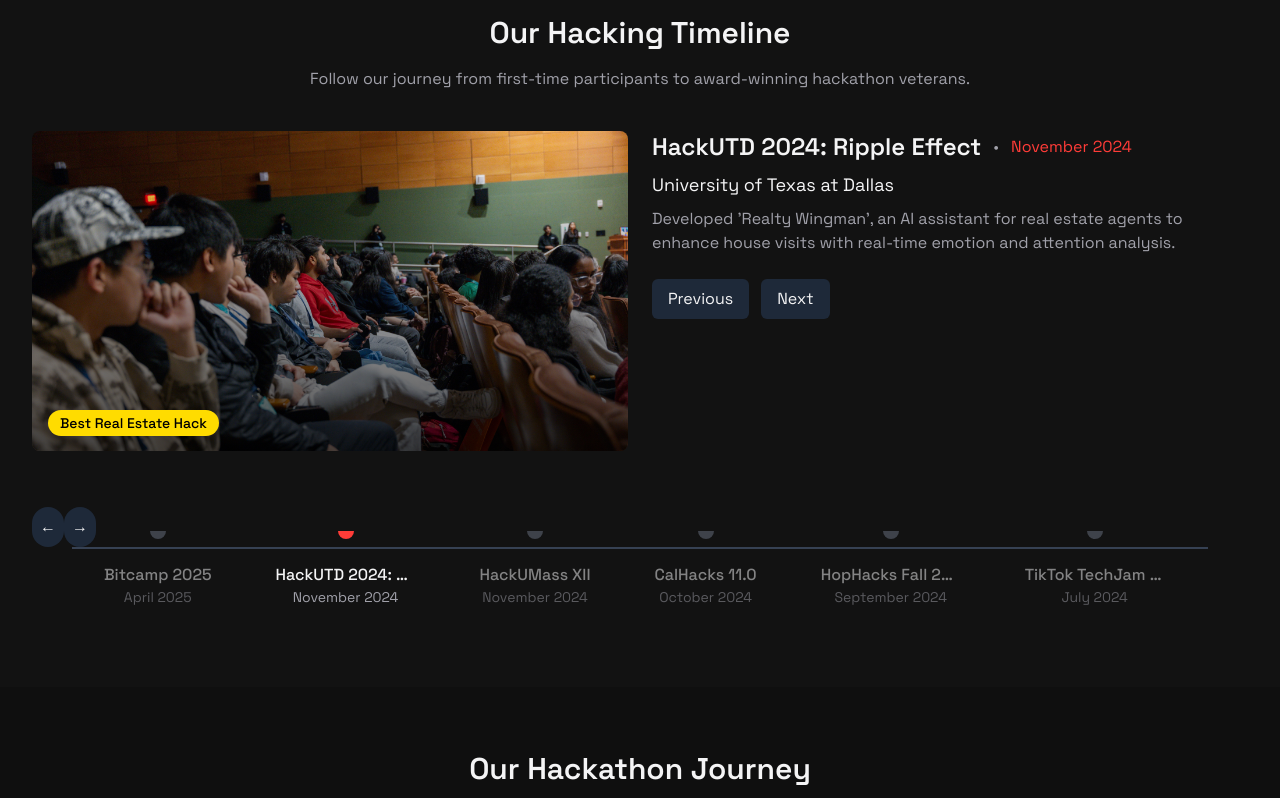
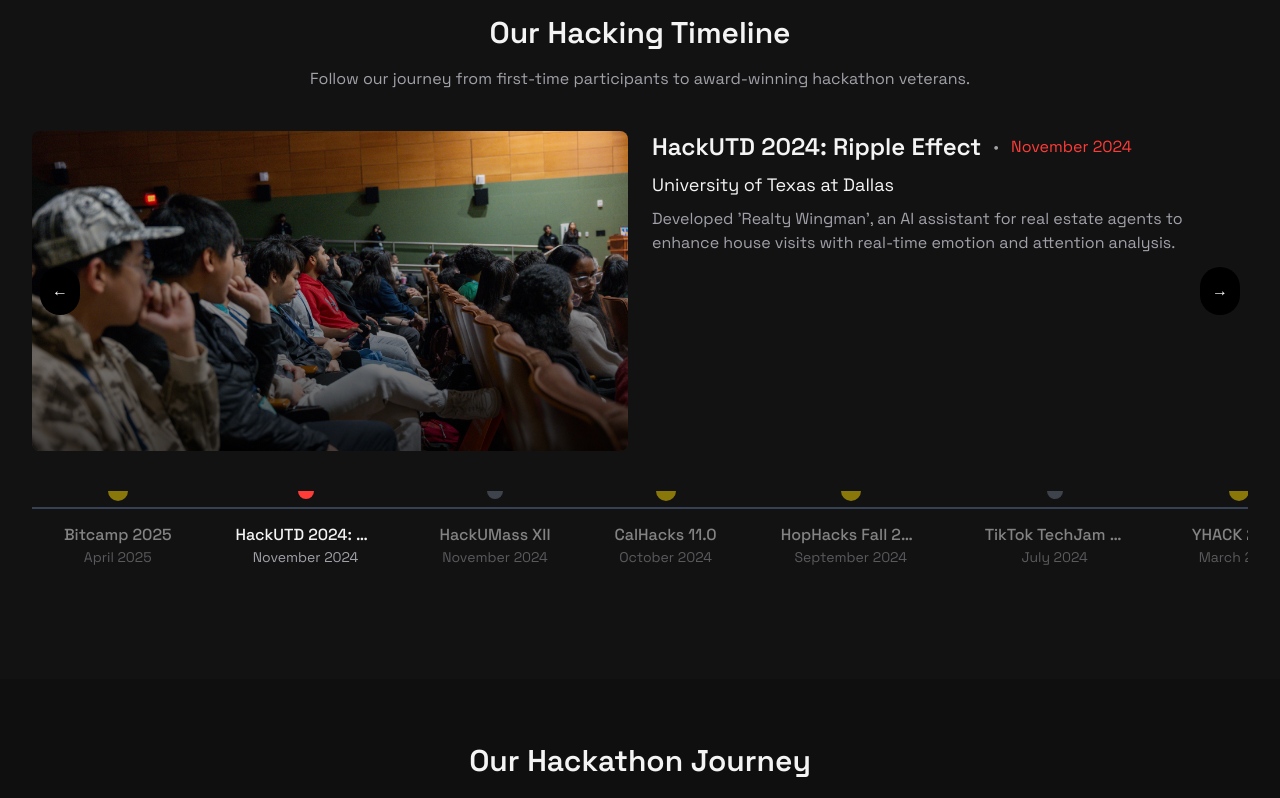
Before and after one commit to VietRocHack/home, a Next.js app: page / in a window 1280 px wide. Shown: the part 2160-2958 px from the top of the page. Built offline with nearby package versions, Linux system fonts and the light colour scheme.

Commit message:
Refactor HackathonTimeline component to remove scrolling functionality and replace it with navigation buttons for event transitions. Update hackathon data to correct achievement titles and remove empty entries.

```diff
--- a/src/components/HackathonTimeline.tsx
+++ b/src/components/HackathonTimeline.tsx
@@ -68,17 +68,6 @@
     }
   }, [activeEvent, timelineEvents]);
 
-  // Function to scroll timeline left/right
-  const scrollTimeline = (direction: 'left' | 'right') => {
-    if (timelineRef.current) {
-      const scrollAmount = direction === 'left' ? -300 : 300;
-      timelineRef.current.scrollBy({
-        left: scrollAmount,
-        behavior: 'smooth'
-      });
-    }
-  };
-
   // Helper to format the image path correctly
   const getImagePath = (path: string) => {
     if (!path) return '/placeholder-image.svg';
@@ -97,6 +86,26 @@
         onMouseEnter={() => setIsPaused(true)}
         onMouseLeave={() => setIsPaused(false)}>
 
+        {/* Navigation buttons */}
+        <div className="flex justify-between absolute top-1/2 -translate-y-1/2 left-0 right-0 z-30 px-2">
+          <button
+            onClick={() => changeEvent(Math.max(0, activeEvent - 1))}
+            disabled={activeEvent === 0 || isAnimating}
+            className="bg-black bg-opacity-50 hover:bg-opacity-70 p-3 rounded-full text-white disabled:opacity-40"
+            aria-label="Previous hackathon"
+          >
+            ←
+          </button>
+          <button
+            onClick={() => changeEvent(Math.min(timelineEvents.length - 1, activeEvent + 1))}
+            disabled={activeEvent === timelineEvents.length - 1 || isAnimating}
+            className="bg-black bg-opacity-50 hover:bg-opacity-70 p-3 rounded-full text-white disabled:opacity-40"
+            aria-label="Next hackathon"
+          >
+            →
+          </button>
+        </div>
+
         <div className="grid grid-cols-1 md:grid-cols-2 gap-6 items-center overflow-hidden">
           {/* Container for both slides */}
           <div className="relative h-80 z-20">
@@ -114,11 +123,13 @@
                   sizes="(max-width: 768px) 100vw, 50vw"
                 />
                 <div className="absolute inset-0 bg-gradient-to-t from-black to-transparent opacity-70"></div>
+                {timelineEvents[previousEvent].achievement && (
                   <div className="absolute bottom-0 left-0 right-0 p-4">
                     <span className="bg-[var(--accent-yellow)] text-black px-3 py-1 rounded-full text-sm font-medium">
                       {timelineEvents[previousEvent].achievement}
                     </span>
                   </div>
+                )}
               </div>
             )}
 
@@ -135,11 +146,13 @@
                 sizes="(max-width: 768px) 100vw, 50vw"
               />
               <div className="absolute inset-0 bg-gradient-to-t from-black to-transparent opacity-70"></div>
+              {timelineEvents[activeEvent].achievement && (
                 <div className="absolute bottom-0 left-0 right-0 p-4">
                   <span className="bg-[var(--accent-yellow)] text-black px-3 py-1 rounded-full text-sm font-medium">
                     {timelineEvents[activeEvent].achievement}
                   </span>
                 </div>
+              )}
             </div>
           </div>
 
@@ -160,21 +173,6 @@
                 <p className="text-[var(--foreground-secondary)] mb-6">
                   {timelineEvents[previousEvent].description}
                 </p>
-
-                <div className="flex gap-3">
-                  <button
-                    className="px-4 py-2 bg-gray-800 rounded-md hover:bg-gray-700 disabled:opacity-50 disabled:cursor-not-allowed"
-                    disabled={true}
-                  >
-                    Previous
-                  </button>
-                  <button
-                    className="px-4 py-2 bg-gray-800 rounded-md hover:bg-gray-700 disabled:opacity-50 disabled:cursor-not-allowed"
-                    disabled={true}
-                  >
-                    Next
-                  </button>
-                </div>
               </div>
             )}
 
@@ -192,52 +190,17 @@
               <p className="text-[var(--foreground-secondary)] mb-6">
                 {timelineEvents[activeEvent].description}
               </p>
-
-              <div className="flex gap-3">
-                <button
-                  className="px-4 py-2 bg-gray-800 rounded-md hover:bg-gray-700 disabled:opacity-50 disabled:cursor-not-allowed"
-                  onClick={() => changeEvent(Math.max(0, activeEvent - 1))}
-                  disabled={activeEvent === 0 || isAnimating}
-                >
-                  Previous
-                </button>
-                <button
-                  className="px-4 py-2 bg-gray-800 rounded-md hover:bg-gray-700 disabled:opacity-50 disabled:cursor-not-allowed"
-                  onClick={() => changeEvent(Math.min(timelineEvents.length - 1, activeEvent + 1))}
-                  disabled={activeEvent === timelineEvents.length - 1 || isAnimating}
-                >
-                  Next
-                </button>
-              </div>
             </div>
           </div>
         </div>
       </div>
 
-      {/* Timeline scroll with navigation buttons */}
-      <div className="relative">
-        {/* Left scroll button */}
-        <button
-          onClick={() => scrollTimeline('left')}
-          className="absolute left-0 top-4 z-20 bg-gray-800 rounded-full p-2 hover:bg-gray-700"
-          aria-label="Scroll timeline left"
-        >
-          ←
-        </button>
-
-        {/* Right scroll button */}
-        <button
-          onClick={() => scrollTimeline('right')}
-          className="absolute right-0 top-4 z-20 bg-gray-800 rounded-full p-2 hover:bg-gray-700"
-          aria-label="Scroll timeline right"
-        >
-          →
-        </button>
-
+      {/* Timeline with events */}
+      <div className="relative mb-8">
         {/* Timeline container */}
         <div
           ref={timelineRef}
-          className="relative overflow-x-auto pb-4 whitespace-nowrap hide-scrollbar mx-10"
+          className="relative overflow-x-auto pb-4 whitespace-nowrap hide-scrollbar"
           style={{ scrollbarWidth: 'none' }}
         >
           {/* Timeline line */}
@@ -252,11 +215,23 @@
                 className={`relative cursor-pointer pt-8 ${index === activeEvent ? 'opacity-100' : 'opacity-50 hover:opacity-80'}`}
                 onClick={() => changeEvent(index)}
               >
+                {/* Timeline marker - yellow full circle for prize winners, red half circle for active, gray for others */}
                 <div
-                  className={`w-4 h-4 rounded-full absolute top-0 left-1/2 transform -translate-x-1/2 -translate-y-1/2 z-10 ${
-                    index === activeEvent ? 'bg-[var(--accent-red)]' : 'bg-gray-500'
+                  className={`w-4 h-4 rounded-full absolute top-0 left-1/2 transform -translate-x-1/2 -translate-y-1/2 z-10
+                    ${event.achievement ?
+                      'bg-[var(--accent-yellow)] ring-2 ring-[var(--accent-yellow)] ring-opacity-30' :
+                      index === activeEvent ?
+                        'bg-[var(--accent-red)]' :
+                        'bg-gray-500'
                     }`}
-                ></div>
+                >
+                  {/* Trophy icon for prize winners */}
+                  {event.achievement && (
+                    <span className="absolute -top-5 left-1/2 transform -translate-x-1/2 text-[var(--accent-yellow)]" title={event.achievement}>
+                      🏆
+                    </span>
+                  )}
+                </div>
                 <div className="text-center min-w-[100px] max-w-[140px]">
                   <p className="font-medium truncate">{event.name}</p>
                   <p className="text-sm text-[var(--foreground-secondary)]">{event.date}</p>
--- a/src/data/hackathons.json
+++ b/src/data/hackathons.json
@@ -47,7 +47,7 @@
       "location": "Rochester Institute of Technology",
       "city": "Rochester",
       "state": "NY",
-      "achievement": "Best Use of AI",
+      "achievement": "",
       "description": "Created an AI-powered dining assistant to enhance campus dining experiences.",
       "mainImage": "/team/brickhack_2024_demo_pic.jpg",
       "website": "https://brickhack-x.devpost.com",
@@ -82,7 +82,7 @@
             "GPT-4",
             "DALL·E 3"
           ],
-          "achievements": ["Best Use of AI"],
+          "achievements": [],
           "teamMembers": ["vuong", "duc", "hoang", "lam"],
           "screenshots": [],
           "featured": true
@@ -97,7 +97,7 @@
       "location": "Yale University",
       "city": "New Haven",
       "state": "CT",
-      "achievement": "Education Award",
+      "achievement": "Best Education Award",
       "description": "Developed an eye-tracking powered classroom assistant to enhance student engagement.",
       "mainImage": "/team/yhack_2024_best_education_award_pic.jpg",
       "website": "https://yhack.devpost.com",
@@ -128,7 +128,7 @@
             "Supabase",
             "GPT-4"
           ],
-          "achievements": ["Education Award"],
+          "achievements": ["Best Education Award"],
           "teamMembers": ["vuong", "duc", "hoang", "lam"],
           "screenshots": [],
           "featured": true
@@ -143,7 +143,7 @@
       "location": "Online",
       "city": "",
       "state": "",
-      "achievement": "Best Travel Hack",
+      "achievement": "",
       "description": "Developed an AI-powered trip planner that transforms TikTok videos into personalized travel itineraries.",
       "mainImage": "",
       "website": "https://devpost.com/software/vietrochack",
@@ -167,7 +167,7 @@
             "DynamoDB",
             "GPT-4"
           ],
-          "achievements": ["Best Travel Hack"],
+          "achievements": [],
           "teamMembers": ["vuong", "duc", "hoang", "lam"],
           "screenshots": [],
           "featured": true
@@ -182,7 +182,7 @@
       "location": "Johns Hopkins University",
       "city": "Baltimore",
       "state": "MD",
-      "achievement": "Winner General Prize",
+      "achievement": "3rd Place Overall",
       "description": "Developed 'Young Heroes', a safe and accessible 911 call simulation platform for kids.",
       "mainImage": "/team/hophacks_2024_team_third_prize_pic.jpg",
       "website": "https://hophacks.com",
@@ -223,7 +223,7 @@
             "PyTorch",
             "Figma"
           ],
-          "achievements": ["Winner General Prize"],
+          "achievements": ["3rd Place Overall"],
           "teamMembers": ["vuong", "duc", "hoang", "lam"],
           "screenshots": [],
           "featured": true
@@ -239,7 +239,7 @@
       "location": "UC Berkeley",
       "city": "Berkeley",
       "state": "CA",
-      "achievement": "Best Use of XR",
+      "achievement": "People's Choice Award & VAPI: Best use of Voice AI",
       "description": "Developed an AI-powered extended reality study assistant to enhance personalized learning experiences.",
       "mainImage": "/team/calhacks_2024_team_people_choice_award_pic.jpg",
       "website": "https://cal-hacks-11-0.devpost.com",
@@ -292,7 +292,7 @@
           "devpostLink": "https://devpost.com/software/teachxr",
           "youtubeDemo": "",
           "techStack": ["React", "Three.js", "OpenAI", "XR"],
-          "achievements": ["Best Use of XR"],
+          "achievements": ["People's Choice Award", "VAPI: Best use of Voice AI"],
           "teamMembers": ["vuong", "duc", "hoang", "lam"],
           "screenshots": [],
           "featured": true
@@ -307,7 +307,7 @@
       "location": "University of Massachusetts Amherst",
       "city": "Amherst",
       "state": "MA",
-      "achievement": "Best AR/VR Hack",
+      "achievement": "",
       "description": "Developed 'Xplore It', an AI-powered XR assistant that provides real-time, personalized guidance for various tasks, enhancing user engagement and learning.",
       "mainImage": "/team/hackumass_2024_better_demo_pic.jpg",
       "website": "https://hackumass-xii.devpost.com/",
@@ -335,7 +335,7 @@
           "devpostLink": "https://devpost.com/software/xplore-it",
           "youtubeDemo": "",
           "techStack": ["React", "Flask", "OpenAI", "MetaQuest", "Vapi.ai"],
-          "achievements": ["Best AR/VR Hack"],
+          "achievements": [],
           "teamMembers": ["vuong", "duc", "hoang", "lam"],
           "screenshots": [],
           "featured": true
@@ -350,7 +350,7 @@
       "location": "University of Texas at Dallas",
       "city": "Dallas",
       "state": "TX",
-      "achievement": "Best Real Estate Hack",
+      "achievement": "",
       "description": "Developed 'Realty Wingman', an AI assistant for real estate agents to enhance house visits with real-time emotion and attention analysis.",
       "mainImage": "/team/hackutd_2024_team_at_introduction_ceremony.jpg",
       "website": "https://hackutd.co",
@@ -373,7 +373,7 @@
           "devpostLink": "https://devpost.com/software/reaity-wingman",
           "youtubeDemo": "",
           "techStack": ["Flask", "OpenCV", "Python"],
-          "achievements": ["Best Real Estate Hack"],
+          "achievements": [],
           "teamMembers": ["vuong", "duc", "hoang", "lam"],
           "screenshots": [],
           "featured": true
@@ -388,7 +388,7 @@
       "location": "University of Maryland",
       "city": "College Park",
       "state": "MD",
-      "achievement": "Best Developer Tool",
+      "achievement": "People's Choice",
       "description": "Developed 'DMPN', a real-time productivity tracker and gamified platform to monitor and enhance developers' focus and efficiency.",
       "mainImage": "/team/bitcamp_2025_demo_team_pic.jpg",
       "website": "https://bit.camp",
@@ -411,7 +411,7 @@
             "OpenAI Vision API",
             "WebSockets"
           ],
-          "achievements": ["Best Developer Tool"],
+          "achievements": ["People's Choice"],
           "teamMembers": ["vuong", "duc", "hoang", "lam"],
           "screenshots": [],
           "featured": true
```
Lines whose indentation alone changed are shown as unchanged.
